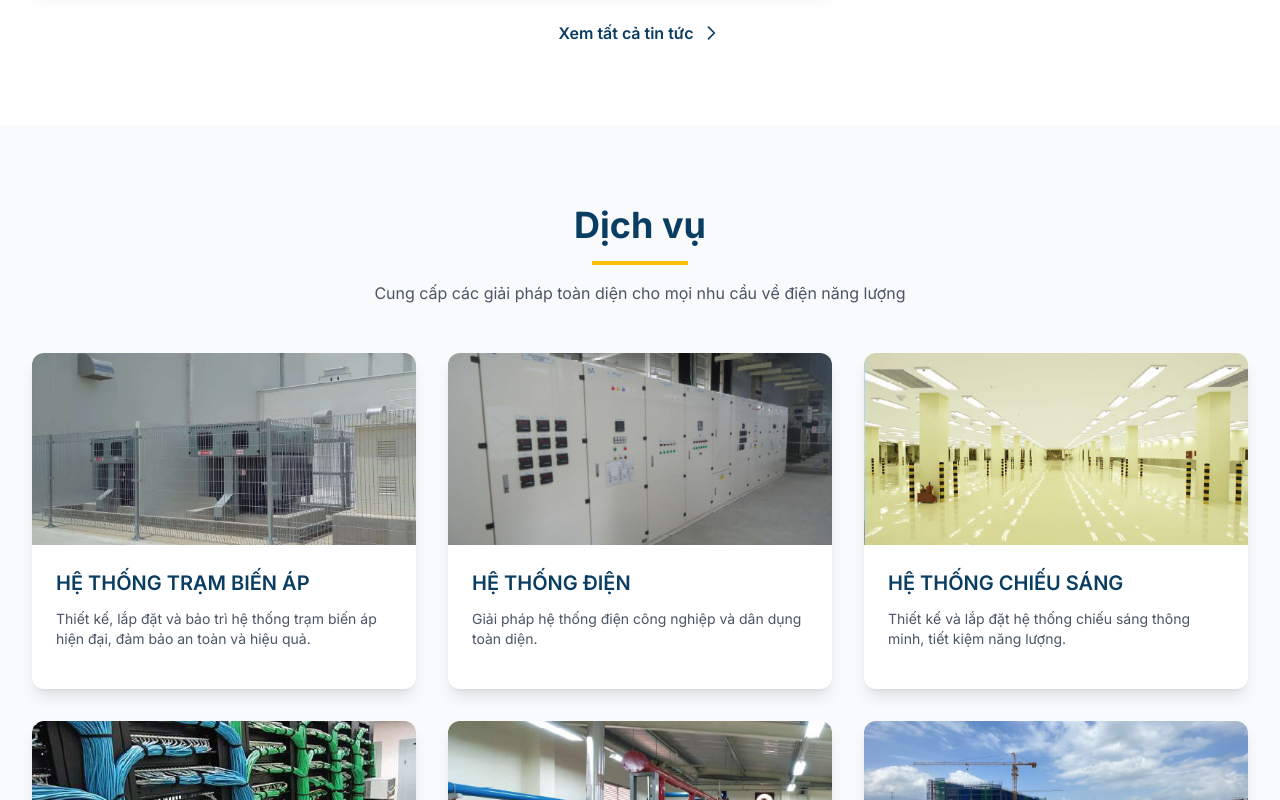
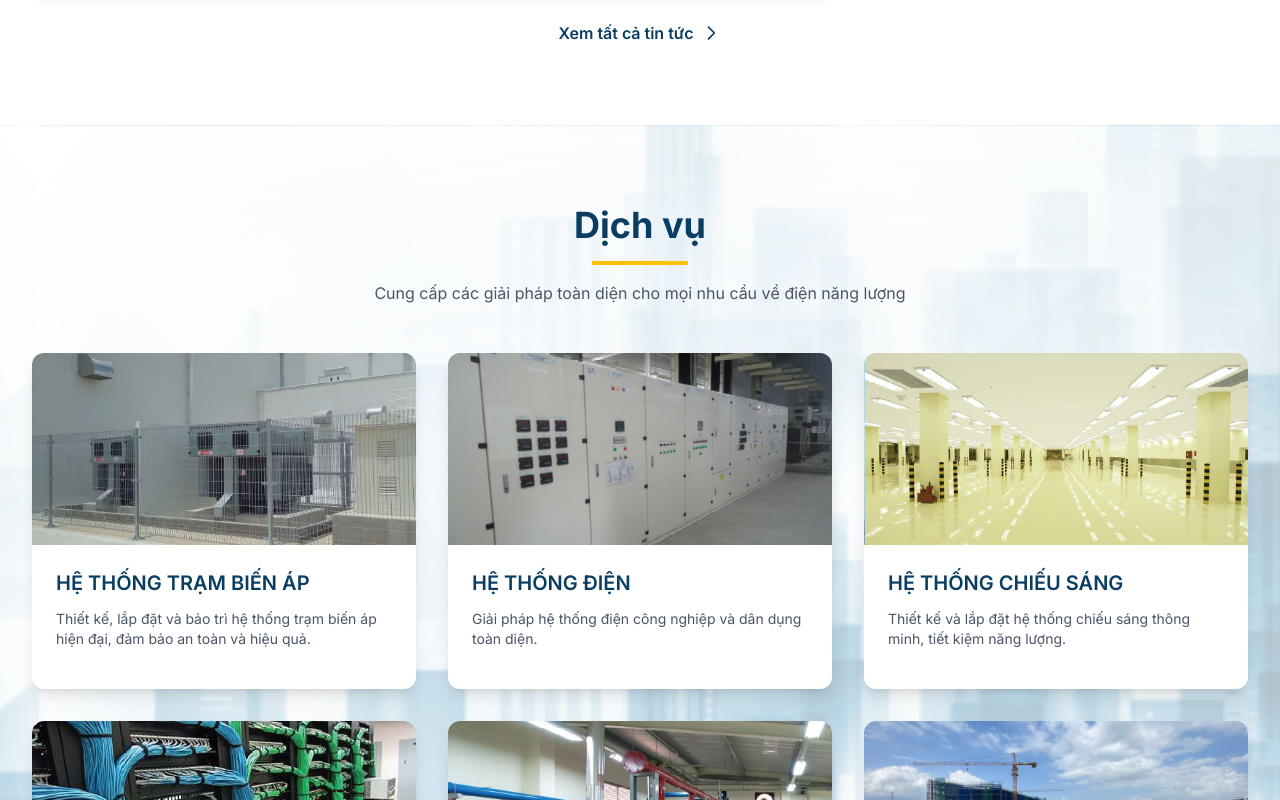
Before and after one commit to khenh1907hm/ThienNhatMinh, a Next.js app: page / in a window 1280 px wide. Shown: the part 3460-4260 px from the top of the page. Built offline with nearby package versions, Linux system fonts and the light colour scheme; no server answers.

Commit message:
fix error deloy

```diff
--- a/app/api/posts/[id]/route.ts
+++ b/app/api/posts/[id]/route.ts
@@ -30,14 +30,19 @@ export async function GET(
     const { searchParams } = new URL(request.url);
     const bySlug = searchParams.get('by') === 'slug';
 
-    let query = supabase
-      .from('posts')
-      .select('*');
-
+    let query;
     if (bySlug) {
-      query = query.eq('slug', id).single();
+      query = supabase
+        .from('posts')
+        .select('*')
+        .eq('slug', id)
+        .single();
     } else {
-      query = query.eq('id', id).single();
+      query = supabase
+        .from('posts')
+        .select('*')
+        .eq('id', id)
+        .single();
     }
 
     const { data, error } = await query;
--- a/app/components/BackgroundReveal.tsx
+++ b/app/components/BackgroundReveal.tsx
@@ -50,6 +50,13 @@ export default function BackgroundReveal({
     <section
       ref={ref}
       className={`py-20 relative overflow-hidden ${className}`}
+      style={{
+        backgroundImage: `url('${backgroundImage}')`,
+        backgroundSize: 'cover',
+        backgroundPosition: 'center',
+        backgroundRepeat: 'no-repeat',
+        backgroundAttachment: 'fixed',
+      }}
     >
       {/* Overlay - chỉ overlay thay đổi khi scroll đến */}
       <div
@@ -72,7 +79,7 @@ export default function BackgroundReveal({
       ></div>
 
       {/* Content */}
-      <div className="container mx-auto px-4 sm:px-6 lg:px-8 relative z-10">
+      <div className="relative z-10">
         {children}
       </div>
     </section>
--- a/app/page.tsx
+++ b/app/page.tsx
@@ -498,7 +498,11 @@ export default function Home() {
       </section>
 
       {/* Services Section */}
-      <section className="py-20 bg-gray-50">
+      <BackgroundReveal
+        backgroundImage="/images/main_background.png"
+        overlayColor="white"
+        overlayOpacity={0.1}
+      >
         <div className="container mx-auto px-4 sm:px-6 lg:px-8">
           <ScrollAnimation direction="up">
             <div className="text-center mb-12">
@@ -578,7 +582,7 @@ export default function Home() {
             </Link>
           </div>
         </div>
-      </section>
+      </BackgroundReveal>
 
       {/* Customer Carousel */}
       <section className="py-12 bg-white">
```
